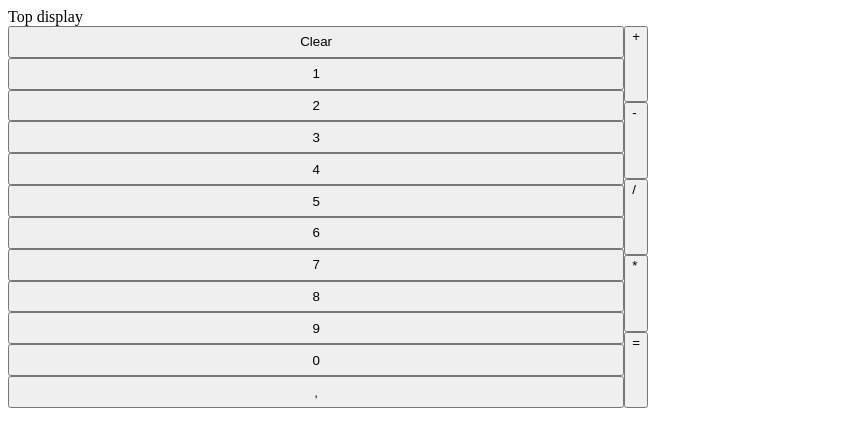
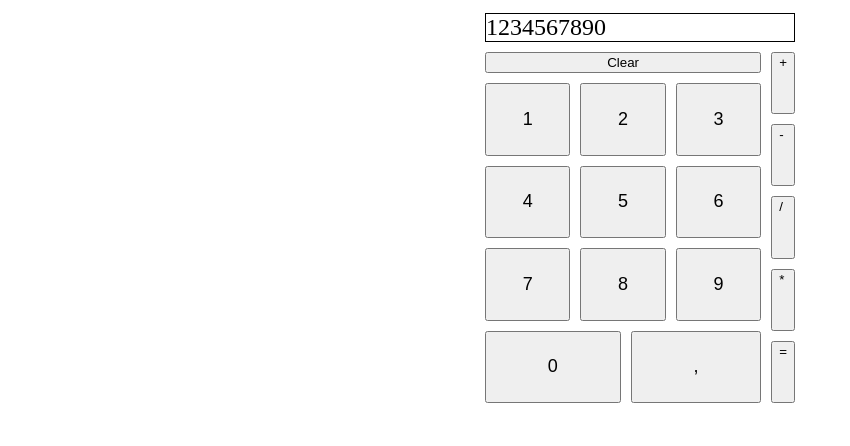
Before and after one commit to Sjoerd473/calculator, a plain HTML site: page index.html in a window 1280 px wide. Shown: the whole page, without its empty margins (0-850 px from the left). Drawn offline with Linux system fonts and the light colour scheme.

Commit message:
tweaked the layout to resemble a calculator for the most part

```diff
--- a/index.html
+++ b/index.html
@@ -1,30 +1,46 @@
 <!DOCTYPE html>
 <html lang="en">
+
 <head>
     <meta charset="UTF-8">
     <meta name="viewport" content="width=device-width, initial-scale=1.0">
     <title>Calculator</title>
     <link rel="stylesheet" href="style.css">
 </head>
+
 <body>
     <div class='calcBody'>
-        <div class='display'>Top display</div>
+        <div class='display'>1234567890</div>
         <div class='bottom'>
             <div class='bottomLeft'>
-                <div class='bottomLeftTop'></div>
+                <div class='bottomLeftTop'>
                     <button class='clearButton'>Clear</button>
-                <div class='bottomLeftBottom'></div>
+                </div>
+                <div class='bottomLeftBottom'>
+                    <div class="numberRow">
                         <button class='numberButton' id='one'>1</button>
                         <button class='numberButton' id='two'>2</button>
                         <button class='numberButton' id='three'>3</button>
+                    </div>
+                    <div class="numberRow">
                         <button class='numberButton' id='four'>4</button>
                         <button class='numberButton' id="five">5</button>
                         <button class='numberButton' id="six">6</button>
+                    </div>
+                    <div class="numberRow">
                         <button class='numberButton' id="seven">7</button>
                         <button class='numberButton' id="eight">8</button>
                         <button class='numberButton' id="nine">9</button>
+                    </div>
+                    <div class="numberRow">
                         <button class='numberButton' id="zero">0</button>
                         <button class='numberButton' id="comma">,</button>
+                    </div>
+
+
+
+
+                </div>
             </div>
             <div class='bottomRight'>
                 <button class='mathButton' id="plus">+</button>
@@ -38,4 +54,5 @@
 
     <script src="script.js"> </script>
 </body>
+
 </html>
--- a/style.css
+++ b/style.css
@@ -1,18 +1,28 @@
-:root{
+:root   {
     box-sizing: border-box;
     padding: 0;
     margin: 0;
+}
+body {
+    display:flex;
+    justify-content: center;
 }
 
 .calcBody {
 display:flex;
 flex-direction: column;
-width: 50vw;
+width: 25vw;
 height: 50vh;
+border-radius: 2%;
+
 }
 
 .display{
 background-color: white;
+
+font-size: 150%;
+border: 1px solid black;
+margin:5px;
 }
 
 .bottom{
@@ -33,15 +43,24 @@ display: flex;
 
 .clearButton{
     flex-grow:1;
+    margin:5px;
 }
 
 .bottomLeftBottom{
 display:flex;
-flex-wrap:wrap;
+flex-direction: column;
+flex-grow: 1;
+}
+
+.numberRow{
+    display: flex;
+    flex-grow: 1;
 }
 
 .numberButton{
     flex-grow: 1;
+    margin:5px;
+    font-size: large;
 }
 
 .bottomRight{
@@ -52,6 +71,7 @@ flex-wrap:wrap;
 .mathButton{
     display:flex;
     flex-grow:1;
+    margin:5px;
 }
 
 .solveButton{
```
Lines whose indentation alone changed are shown as unchanged.
